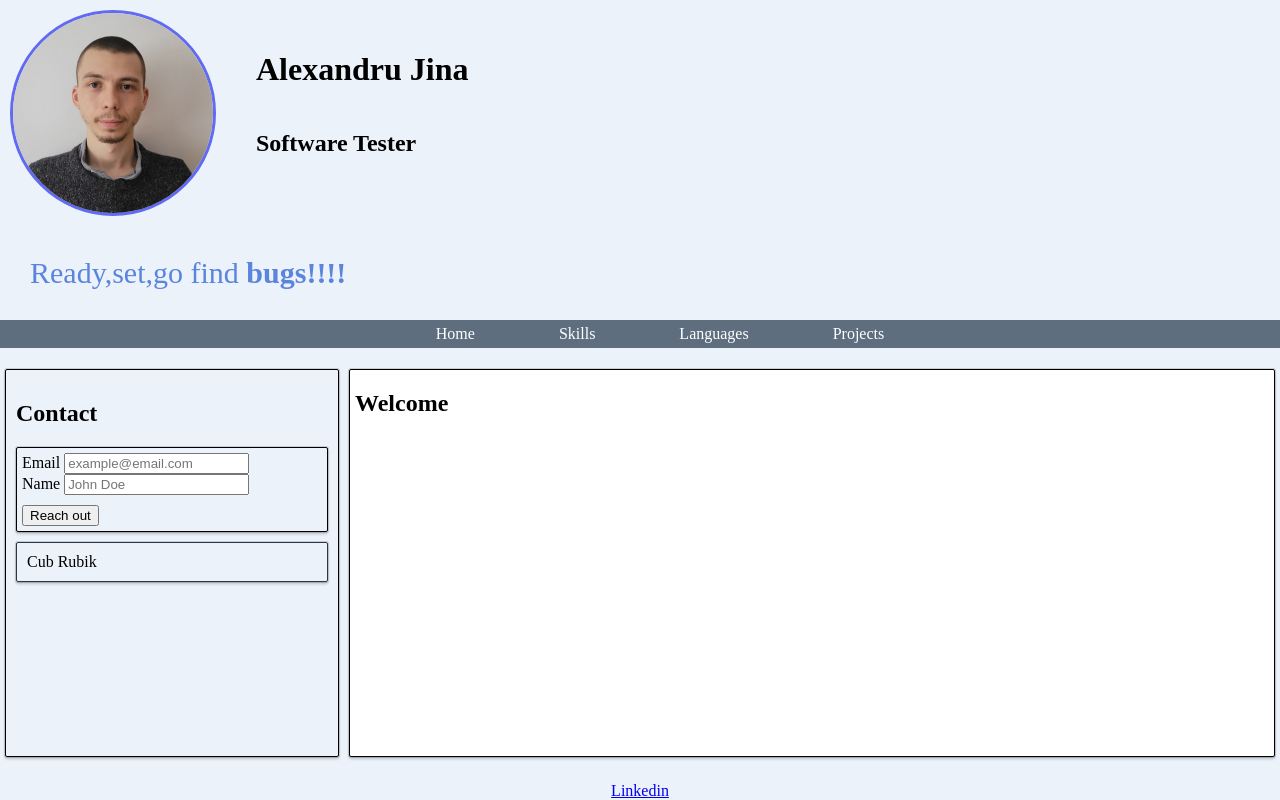
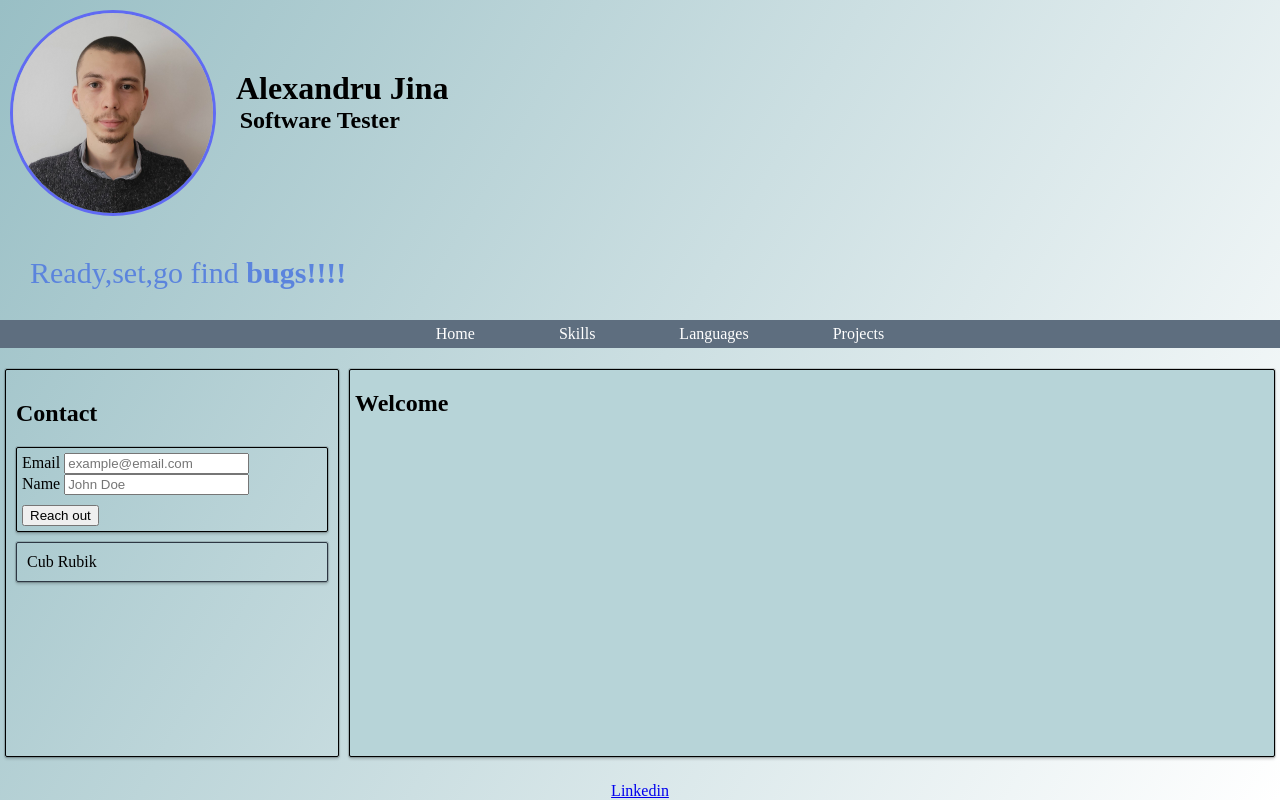
Before and after one commit to AJinaEugen/AJinaEugen.github.io, a plain HTML site: page index.html in a window 1280 px wide. Drawn offline with Linux system fonts and the light colour scheme.

Commit message:
Edited the name and title elements and added gradient color

```diff
--- a/index.html
+++ b/index.html
@@ -16,8 +16,12 @@
           alt="Alexandru Jina"
         />
         <div class="header-text">
-          <h1>Alexandru Jina</h1>
-          <h2>Software Tester</h2>
+          <div>
+            <h1 style="margin-bottom: 0; margin-top: 40px">Alexandru Jina</h1>
+          </div>
+          <div>
+            <h2 style="margin-top: 0; padding-right: 45px">Software Tester</h2>
+          </div>
         </div>
       </div>
       <p style="margin-left: 30px; color: rgb(91, 132, 221); font-size: 30px">
--- a/style.css
+++ b/style.css
@@ -7,7 +7,7 @@ body {
   min-height: 100%;
   display: flex;
   flex-direction: column;
-  background-color: #ebf2fa;
+  background: linear-gradient(120deg, #99bfc5, transparent);
 }
 
 #content {
@@ -41,6 +41,7 @@ body {
   box-shadow: 0 0 0 1px rgba(0, 0, 0, 0.15), 0 2px 3px rgba(0, 0, 0, 0.2);
   border-radius: 2px;
   flex: 1;
+  background: #b7d4d8;
 }
 
 #header {
@@ -50,9 +51,10 @@ body {
 }
 
 .header-text {
-  margin: 20px 10px 10px 40px;
+  margin: 20px 10px 0px 20px;
   display: flex;
   flex-direction: column;
+  align-items: center;
 }
 
 footer {
```
